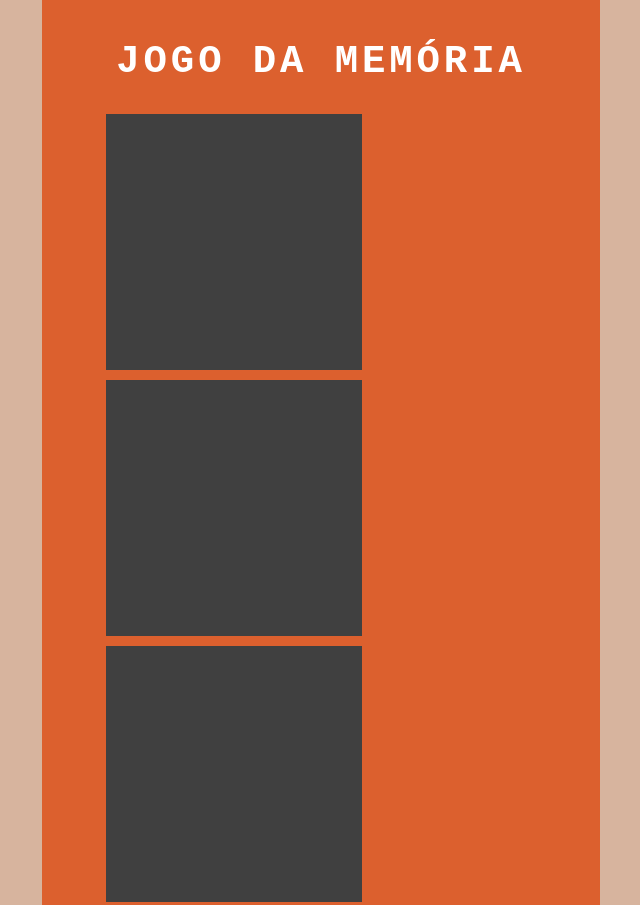
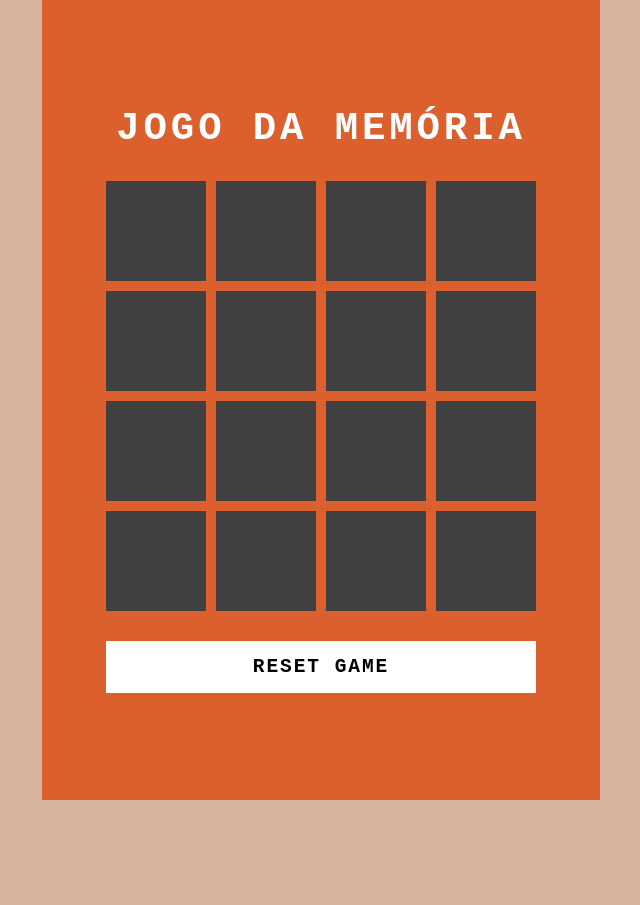
Before and after one commit to YuriLohan/desafio-dio-jogo-da-memoria, a plain HTML site: page index.html in a window 1280 px wide. Shown: the top 905 px of the page, without its empty margins (319-959 px from the left). After the commit the page ends 800 px from the top, so only its background shows below. Drawn offline with Linux system fonts and the light colour scheme.

Commit message:
Update main.css

```diff
--- a/src/style/main.css
+++ b/src/style/main.css
@@ -58,8 +58,8 @@ h2{
     perspective: 500px;
 }
 .item{
-    width: 20vw;
-    height: 20vw;
+    width: 100px;
+    height: 100px;
     display: flex;
     justify-content: center;
     align-items: center;
```
